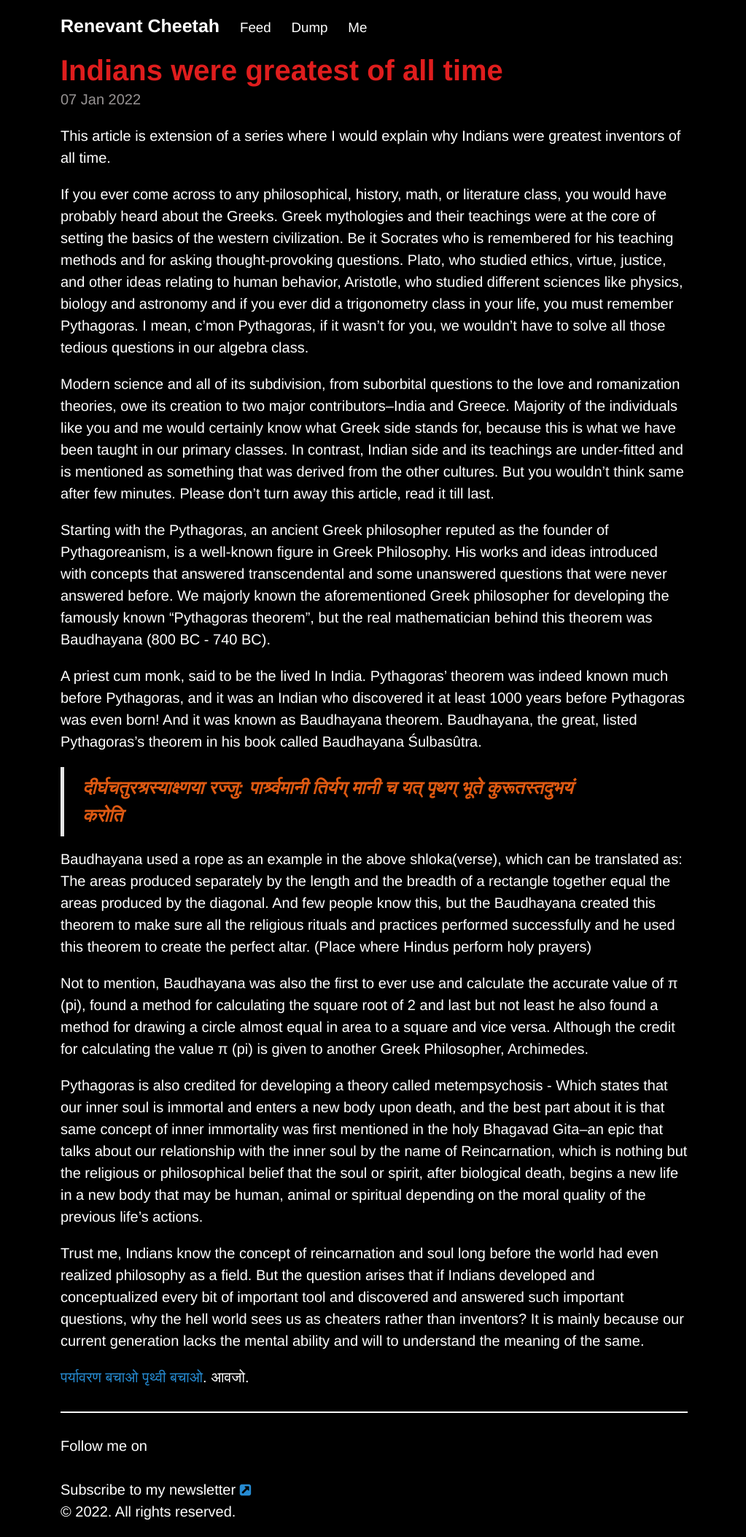
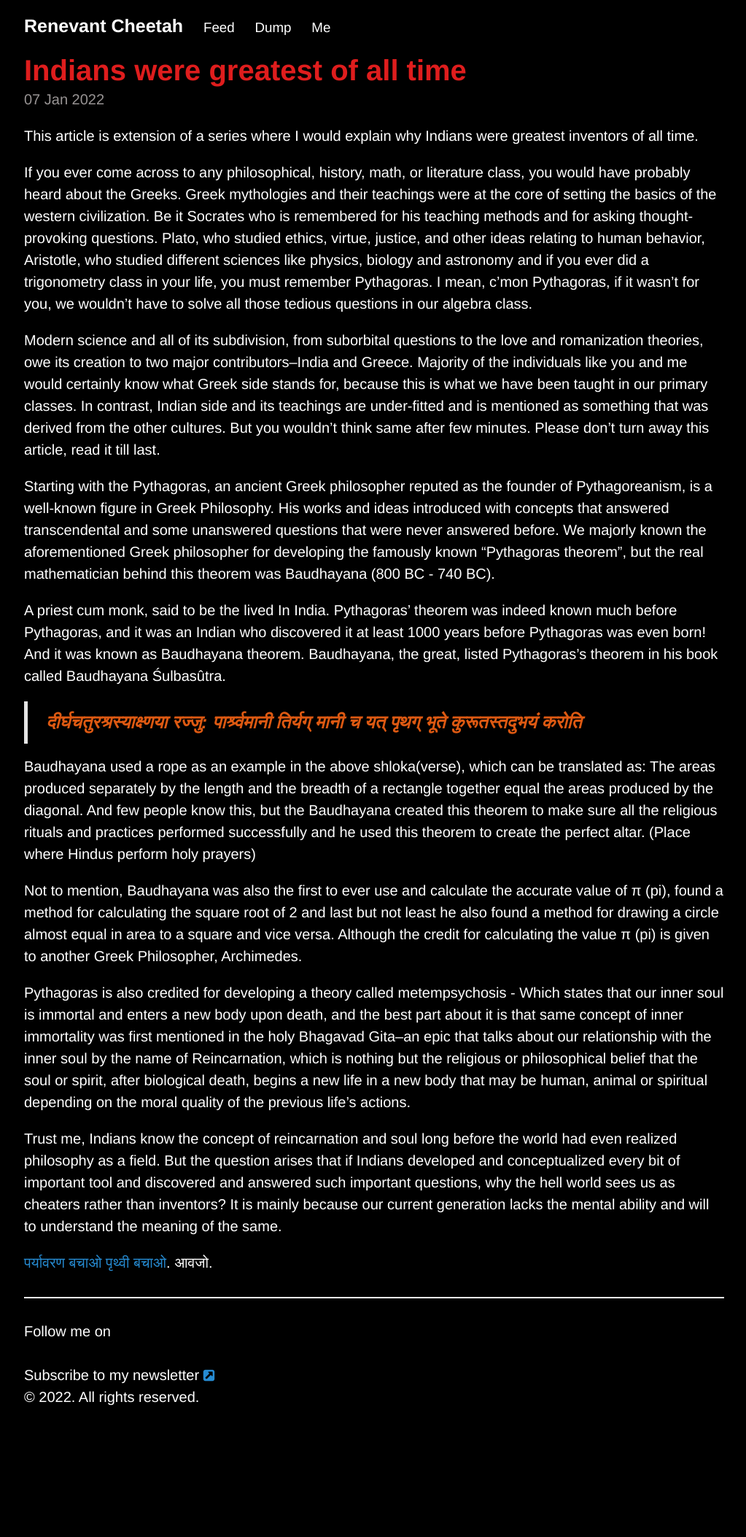
Before and after one commit to renevantcheetah/renevantcheetah.github.io, a Jekyll site: the page built from index.html, in a window 1280 px wide. Shown: the whole page at 73% size, without its empty margins (127-1150 px from the left). Built offline with Jekyll 4.4.1, drawn with Linux system fonts in a browser that asks for light colours; the list of posts is cut into pages by our own code; comment, search, counter and statistics services are not loaded; after the commit the page ends 1949 px from its top, so only the background shows below that.

```diff
--- a/categories.html
+++ b/categories.html
@@ -12,11 +12,12 @@ title:
     <div id="#{{ category_name | slugize }}"></div>
     <p></p>
 
+
     <h3 class="category-head">{{ category_name }}</h3>
     <a name="{{ category_name | slugize }}"></a>
     {% for post in site.categories[category_name] %}
     <article class="archive-item">
-      <h4><a href="{{ site.baseurl }}{{ post.url }}">{{post.title}}</a></h4>
+      <h4><li><a href="{{ site.baseurl }}{{ post.url }}">{{post.title}}</a></h4>
     </article>
     {% endfor %}
   </div>
--- a/public/css/poole.css
+++ b/public/css/poole.css
@@ -264,7 +264,7 @@ tbody tr:nth-child(odd) th {
  */
 
 .container {
-  max-width: 45em;
+  max-width: 50em;
   padding-left:  1rem;
   padding-right: 1rem;
   margin-left:  auto;
```
Also changed, not shown: _drafts/2021-01-06-How-does-Netflix-Works.markdown (renamed from _posts/Technology/2021-01-06-How-does-Netflix-Works.markdown).
